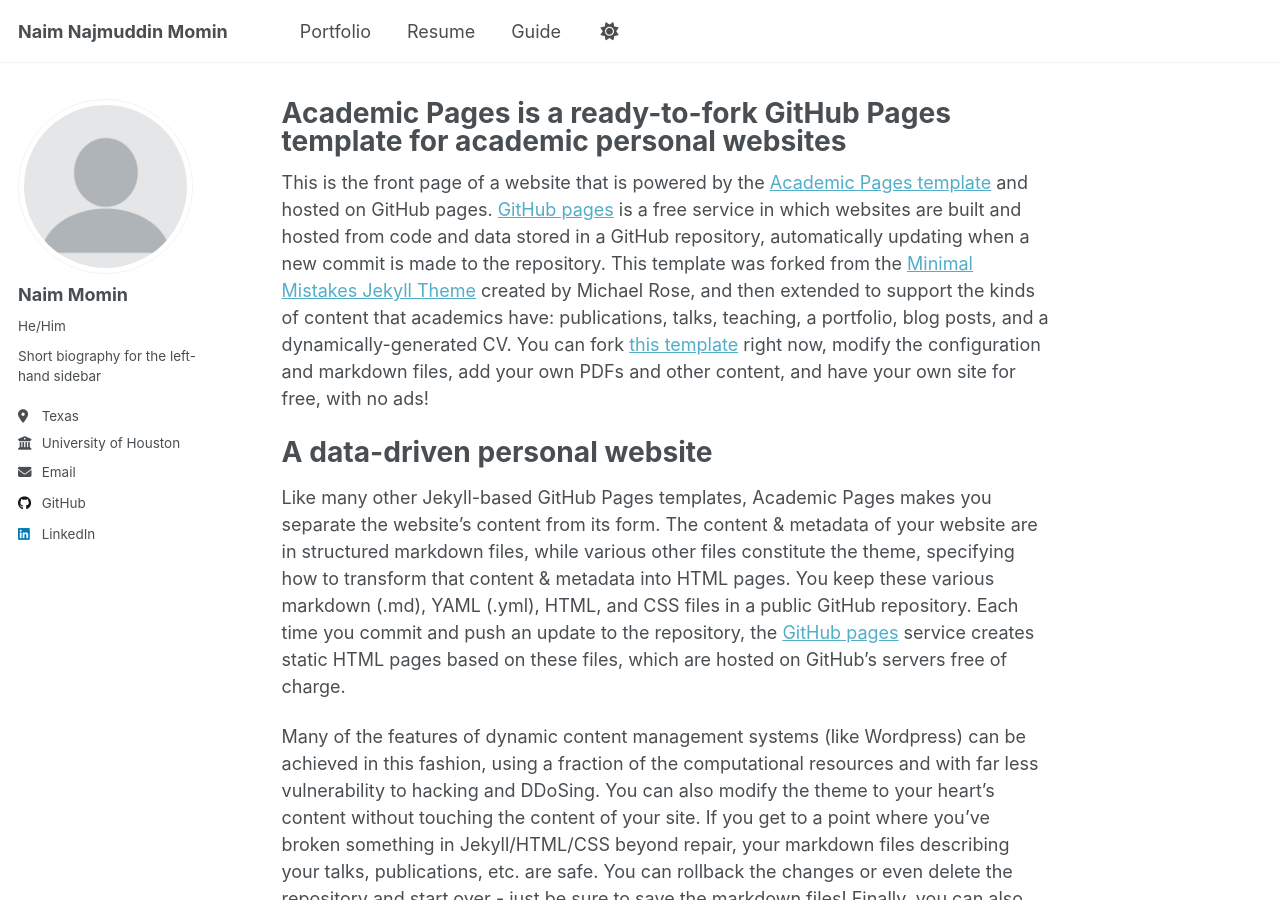
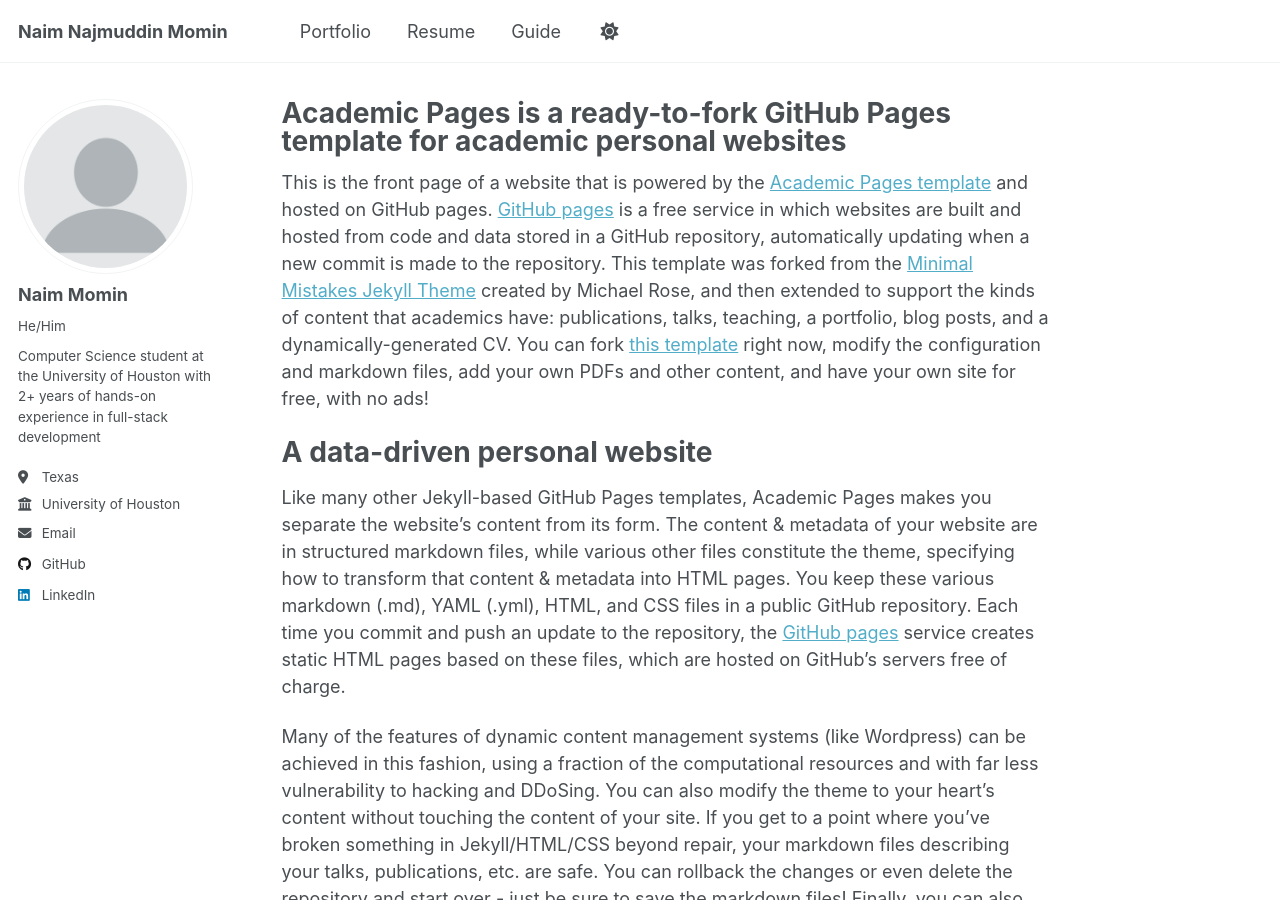
Before and after one commit to Mominnaim/mominnaim.github.io, a Jekyll site: the page built from _pages/about.md, in a window 1280 px wide and 900 px high. Built offline with Jekyll 4.4.1, drawn with Linux system fonts in a browser that asks for light colours; some of the changed lines change nothing that is shown.

Commit message:
fixing the links

```diff
--- a/_config.yml
+++ b/_config.yml
@@ -25,7 +25,7 @@
   avatar           : "profile.png"
   name             : "Naim Momin"
   pronouns         : "He/Him"
-  bio              : "Short biography for the left-hand sidebar"
+  bio              : "Computer Science student at the University of Houston with 2+ years of hands-on experience in full-stack development"
   location         : "Texas"
   employer         : "University of Houston"
   uri              : # URL
@@ -33,13 +33,12 @@
 
 
   # Repositories and software development
-  codewars         : "https://www.codewars.com/users/Nmomin11"
-  Leetcode         : "https://leetcode.com/u/Naim101/"
-  github           : "https://github.com/Mominnaim"
-  stackoverflow    : # User number or user number and name (i.e., use "1" or "1/jeff-atwood")
+  codewars         : "Nmomin11"
+  Leetcode         : "Naim101/"
+  github           : "Mominnaim"
 
   # Social media
-  linkedin         : "https://www.linkedin.com/in/naimmomin/"
+  linkedin         : "naimmomin/"
 
 # Site Settings
 teaser                   :  # filename of teaser fallback teaser image placed in /images/, .e.g. "500x300.png"
```
